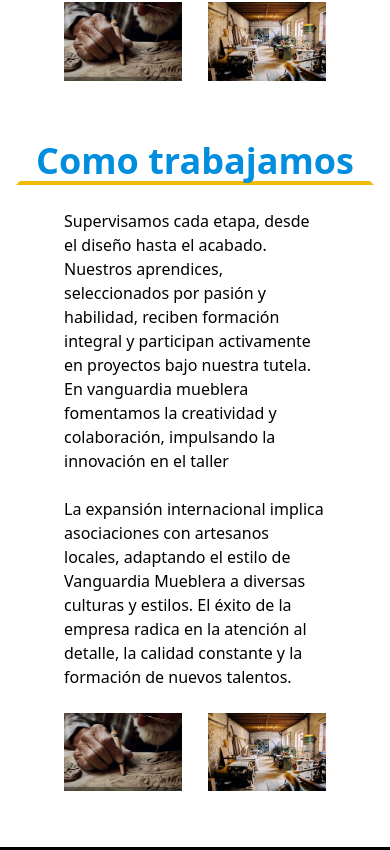
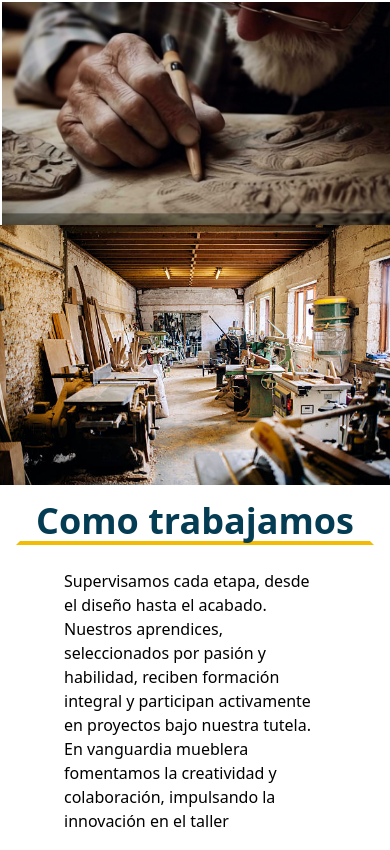
Before and after one commit to RCE04/proyectoM, a React (Vite) app: page /nosotros in a window 390 px wide. Shown: the part 854-1704 px from the top of the page. Built offline with nearby package versions, Linux system fonts and the light colour scheme.

Commit message:
Terminar de hacer el responsive

```diff
--- a/src/contactanos.jsx
+++ b/src/contactanos.jsx
@@ -10,32 +10,32 @@
     return (
         <>
             <Cabecera />
-            <form className="mx-auto my-10 border-4 p-8 rounded-md shadow-md w-full max-w-md">
-                <legend className="text-xl font-semibold mb-4">Pide cita</legend>
+            <form className="mx-auto my-10 border-4 p-4 md:p-8 rounded-md shadow-md w-full max-w-md">
+                <legend className="text-xl md:text-2xl font-semibold mb-4">Pide cita</legend>
 
                 <div className="mb-4">
-                    <label htmlFor="Email" className="block text-sm font-semibold text-gray-600">Email:</label>
-                    <input type="text" id="Email" className="w-full mt-1 p-2 border rounded-md" />
+                    <label htmlFor="Email" className="block text-sm md:text-base font-semibold text-gray-600">Email:</label>
+                    <input type="email" id="Email" className="w-full mt-1 p-2 border rounded-md focus:outline-none focus:border-[#043c54]" />
                 </div>
 
                 <div className="mb-4">
-                    <label htmlFor="Nombre" className="block text-sm font-semibold text-gray-600">Nombre:</label>
-                    <input type="text" id="Nombre" className="w-full mt-1 p-2 border rounded-md" />
+                    <label htmlFor="Nombre" className="block text-sm md:text-base font-semibold text-gray-600">Nombre:</label>
+                    <input type="text" id="Nombre" className="w-full mt-1 p-2 border rounded-md focus:outline-none focus:border-[#043c54]" />
                 </div>
 
                 <div className="mb-4">
-                    <label htmlFor="Telefono" className="block text-sm font-semibold text-gray-600">Telefono:</label>
-                    <input type="tel" id="Telefono" className="w-full mt-1 p-2 border rounded-md" />
+                    <label htmlFor="Telefono" className="block text-sm md:text-base font-semibold text-gray-600">Teléfono:</label>
+                    <input type="tel" id="Telefono" className="w-full mt-1 p-2 border rounded-md focus:outline-none focus:border-[#043c54]" />
                 </div>
 
                 <div className="mb-4">
-                    <label htmlFor="Comentario" className="block text-sm font-semibold text-gray-600">Comentario:</label>
-                    <textarea id="Comentario" rows="4" className="w-full mt-1 p-2 border rounded-md"></textarea>
+                    <label htmlFor="Comentario" className="block text-sm md:text-base font-semibold text-gray-600">Comentario:</label>
+                    <textarea id="Comentario" rows="4" className="w-full mt-1 p-2 border rounded-md resize-none focus:outline-none focus:border-[#043c54]"></textarea>
                 </div>
 
                 <button
                     type="submit"
-                    className="mx-auto px-4 py-2 text-base font-semibold text-black bg-white border-2 border-black hover:bg-[#043c54] hover:text-white transition-all duration-200 focus:outline-none focus:border-[#043c54]"
+                    className="w-full px-4 py-2 text-base md:text-lg font-semibold text-white bg-[#043c54] border-2 border-[#043c54] rounded-md hover:bg-black transition-all duration-200 focus:outline-none focus:border-black"
                 >
                     Enviar
                 </button>
--- a/src/cuerpo.jsx
+++ b/src/cuerpo.jsx
@@ -17,7 +17,7 @@
 
             <section className="w-full md:flex gap-3 items-center mt-0">
                 <div className="w-full md:mx-8 mt-4 md:mt-0 md:w-1/2 mx-auto text-pretty">
-                    <h1 className="text-2xl md:text-4xl text-[#018edf] underline decoration-[#f3bc04] font-bold mb-2 md:mb-4">Buenos artesanos</h1>
+                    <h1 className="text-2xl md:text-4xl text-[#043c54] underline decoration-[#f3bc04] font-bold mb-2 md:mb-4">Buenos artesanos</h1>
                     <p className="text-lg md:text-lg md:mb-4">Nuestros artesanos trabajan siempre buscando la perfección y el máximo detalle sin arruinar la veta de la madera</p>
                     <Link to="/madera" className="inline-flex items-center justify-center mt-4 px-4 py-2 text-base md:text-lg font-semibold text-black border-2 border-black hover:bg-[#043c54] hover:text-white transition-all duration-200 focus:bg-[#043c54] focus:text-white" role="button">Tipos de Madera</Link>
                 </div>
@@ -27,14 +27,14 @@
             <section className="w-full md:flex gap-3 items-center mt-2 md:mt-0">
                 <img src='diseñadores3.jpg' className='w-full md:w-1/2 h-50 object-cover' />
                 <div className="w-full md:mx-13 mt-4 md:mt-0 mx-auto text-pretty">
-                    <h1 className="text-3xl md:text-4xl text-[#018edf] underline decoration-[#f3bc04] font-bold mb-2 md:mt-4 md:mx-10">Buenos diseñadores de interiores</h1>
-                    <p className="text-lg md:text-lg md:mt-2 md:mx-10">Nuestros diseñadores siempre estarán dispuestos a ayudarte a conseguir el máximo espacio posible sin la necesidad de hacer reformas</p>
+                    <h1 className="text-3xl md:text-4xl text-[#043c54] underline decoration-[#f3bc04] font-bold mb-2 md:mt-4 md:mx-10">Buenos diseñadores de interiores</h1>
+                    <p className="text-lgs md:text-lg md:mt-2 md:mx-10">Nuestros diseñadores siempre estarán dispuestos a ayudarte a conseguir el máximo espacio posible sin la necesidad de hacer reformas</p>
                     <Link to="/contactanos" title="" className="inline-flex items-center justify-center mt-4 mx-2 md:mx-10 px-4 py-2.5 text-base md:text-lg font-semibold text-black border-2 border-black hover:bg-[#043c54] hover:text-white transition-all duration-200 focus:bg-[#043c54] focus:text-white" role="button">Sobre Nosotros</Link>
                 </div>
             </section>
 
             <section className='my-10 border-[#f3bc04] md:border-0'>
-                <div className='flex flex-col items-center text-4xl text-[#018edf] font-bold mx-4 md:mx-8 lg:mx-64 border-4 border-l-[#fff] border-t-[#fff] border-r-[#fff] border-b-[#f3bc04]'>
+                <div className='flex flex-col items-center text-4xl text-[#043c54] font-bold mx-4 md:mx-8 lg:mx-64 border-4 border-l-[#fff] border-t-[#fff] border-r-[#fff] border-b-[#f3bc04]'>
                     Nuestros mejores diseños 2023
                 </div>
                 <Carousel images={images} />
--- a/src/imagenTexto.jsx
+++ b/src/imagenTexto.jsx
@@ -2,16 +2,17 @@
 
 export const ImagenTexto = ({ imageUrl, text, subtext }) => {
     return (
-        <div className="flex items-center rounded-lg overflow-hidden shadow-md p-4 my-4 mx-20">
+        <div className="flex flex-col md:flex-row items-center rounded-lg overflow-hidden shadow-md p-4 my-4 mx-4 md:mx-20">
             <img
                 src={imageUrl}
                 alt="Imagen"
-                className="w-20 h-20 object-cover rounded-full mr-4"
+                className="w-20 h-20 md:w-24 md:h-24 object-cover rounded-full mb-4 md:mb-0 md:mr-4"
             />
             <div>
-                <p className="text-lg font-semibold text-[#018edf] underline decoration-[#f3bc04]">{text}</p>
-                <p className="text-base font-light">{subtext}</p>
+                <p className="text-lg md:text-xl font-semibold text-[#043c54] mb-2">{text}</p>
+                <p className="text-base md:text-lg font-light">{subtext}</p>
             </div>
         </div>
+
     );
 };
--- a/src/nosotros.jsx
+++ b/src/nosotros.jsx
@@ -5,19 +5,19 @@
     return (
         <>
             <Cabecera />
-            <div className='flex flex-col items-center text-4xl text-[#018edf] font-bold mx-4 md:mx-8 lg:mx-64 border-4 border-l-[#fff] border-t-[#fff] border-r-[#fff] border-b-[#f3bc04]'>
+            <div className='flex flex-col items-center text-4xl text-[#043c54] font-bold mx-4 md:mx-8 lg:mx-64 border-4 border-l-[#fff] border-t-[#fff] border-r-[#fff] border-b-[#f3bc04]'>
                 Nuestra historia
             </div>
 
             <p className="mx-16 my-6">Con el tiempo, expande su negocio, contrata talentosos carpinteros y lleva su marca al mercado internacional a través de un sitio web. La reputación de Vanguardia Mueblera crece, atrayendo clientes de todo el mundo. La clave del éxito radica en la combinación de la artesanía tradicional con un toque moderno y el uso de maderas de alta calidad. La empresa establece alianzas internacionales, abre sucursales en ciudades importantes y adopta prácticas sostenibles en su producción.</p>
             <p className="mx-16 my-6">La historia de Vanguardia Mueblera se convirtió en un ejemplo inspirador de cómo la pasión, la calidad y la dedicación pueden llevar a un pequeño taller de carpintería a convertirse en un referente mundial. José Luis y su equipo no solo crearon muebles, sino que construyeron un legado duradero de artesanía y excelencia que perduraría a lo largo de las generaciones.</p>
 
-            <div className="flex justify-between mx-16 mb-14">
-                <img src="imgDetalles.jpg" className="w-[45%] h-auto object-cover" alt="Detalles 1" />
-                <img src="inicios.jpg" className="w-[45%] h-auto object-cover" alt="Inicios" />
+            <div className="flex flex-col md:flex-row items-center justify-center">
+                <img src="imgDetalles.jpg" className="w-full md:w-[45%] h-auto object-cover ml-1" alt="Detalles" />
+                <img src="inicios.jpg" className="w-full md:w-[45%] h-auto object-cover" alt="Inicios" />
             </div>
 
-            <div className='flex flex-col items-center text-4xl text-[#018edf] font-bold mx-4 md:mx-8 lg:mx-64 border-4 border-l-[#fff] border-t-[#fff] border-r-[#fff] border-b-[#f3bc04]'>
+            <div className='flex flex-col items-center text-4xl text-[#043c54] font-bold mx-4 mt-3 md:mx-8 md:mt-6 lg:mx-64 border-4 border-l-[#fff] border-t-[#fff] border-r-[#fff] border-b-[#f3bc04]'>
                 Como trabajamos
             </div>
 
@@ -25,9 +25,9 @@
                 En vanguardia mueblera fomentamos la creatividad y colaboración, impulsando la innovación en el taller</p>
             <p className="mx-16 my-6">La expansión internacional implica asociaciones con artesanos locales, adaptando el estilo de Vanguardia Mueblera a diversas culturas y estilos. El éxito de la empresa radica en la atención al detalle, la calidad constante y la formación de nuevos talentos.</p>
 
-            <div className="flex justify-between mx-16 mb-14">
-                <img src="imgDetalles.jpg" className="w-[45%] h-auto object-cover" alt="Detalles 1" />
-                <img src="inicios.jpg" className="w-[45%] h-auto object-cover" alt="Inicios" />
+            <div className="flex flex-col md:flex-row items-center justify-center">
+                <img src="aprendices.jpg" className="w-full md:w-[45%] h-auto object-cover mb-4 md:mb-0" alt="aprendices" />
+                <img src="nosotrosDetalles.jpg" className="w-full md:w-[45%] h-auto object-cover" alt=" Detalles para de madera" />
             </div>
 
             <Footer />
```
Also changed, not shown: public/aprendices.jpg (added), public/nosotrosDetalles.jpg (added).
